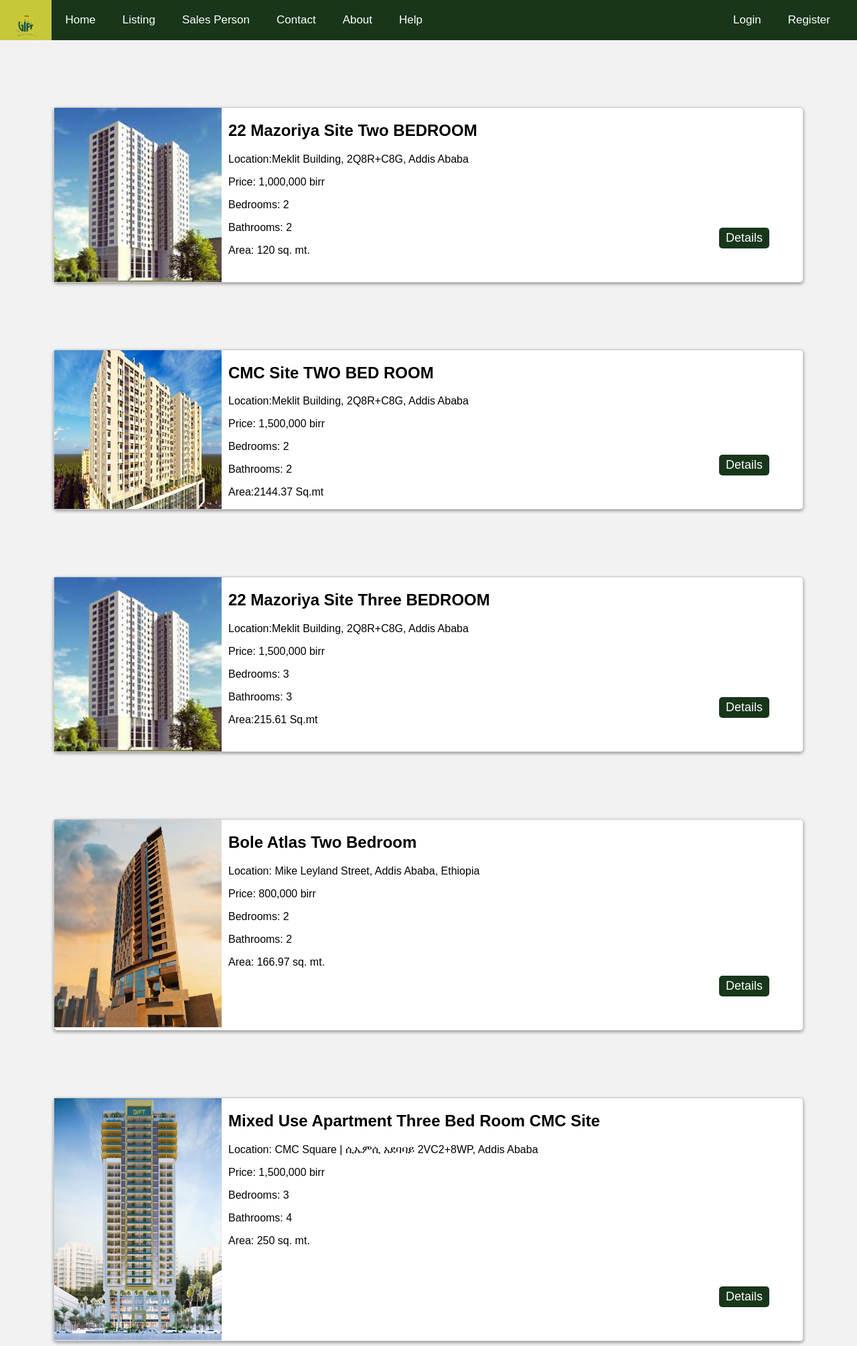
After one commit to Bethelhem-Yirga/Real-Estate-Management-System, a Django app: page /property_listing/ in a window 1280 px wide. The commit adds this page. Shown: the top 2010 px of the page at 67% size. Run offline with Django 5.2, Linux system fonts and the light colour scheme.

Commit message:
property listing page

```diff
--- a/Real_Estate_Project/app1/templates/home.html
+++ b/Real_Estate_Project/app1/templates/home.html
@@ -10,7 +10,7 @@
   <div class="navbar">
     <a href="#home" class="logo"><img src="{% static 'img/logo.png' %}" alt="Logo"></a>
     <a href="#home" class="home">Home</a>
-    <a href="#listing">Listing</a>
+    <a href="/property_listing">Listing</a>
     <a href="#salesperson">Sales Person</a>
     <a href="#contact">Contact</a>
     <a href="#about">About</a>
--- /dev/null
+++ b/Real_Estate_Project/app1/templates/property_listing.html
@@ -0,0 +1,204 @@
+{% load static %}
+<!DOCTYPE html>
+<html>
+<head>
+    <link rel="stylesheet" type="text/css" href="{% static 'css/home.css' %}">
+    <style>
+        body{
+            background-color: #f2f2f2;
+        }
+        /* Property Card */
+
+
+        .property-card {
+            display: flex;
+            border: 1px solid #ccc;
+            border-radius: 5px;
+            padding: 0px;
+            margin-left:80px;
+            margin-right:80px;
+            margin-bottom: 80px;
+            margin-top: 100px;
+            box-shadow: 0 2px 5px rgba(0, 0, 0, 0.4);
+            background-color: white;
+        }
+
+        /* Property Image */
+        .property-image {
+
+            width:250px;
+        }
+
+        .property-image img {
+            width: 100%;
+            height: 100%;
+        }
+
+        /* Property Description */
+        .property-description {
+            flex: 2;
+            padding-left: 10px;
+            position: relative;
+        }
+        .detail-btn {
+            position: absolute;
+            bottom: 50px;
+            right: 50px;
+            background-color:#18361a;
+            color: white;
+            padding: 5px 10px;
+            border-radius: 5px;
+            text-decoration: none;
+            display: inline-block;
+            transition: background-color 0.3s ease;
+            font-size:18px;
+        }
+
+
+    </style>
+</head>
+
+<body>
+<div class="navbar">
+    <a href="#home" class="logo"><img src="{% static 'img/logo.png' %}" alt="Logo"></a>
+    <a href="/" class="home">Home</a>
+    <a href="/">Listing</a>
+    <a href="#salesperson">Sales Person</a>
+    <a href="#contact">Contact</a>
+    <a href="#about">About</a>
+    <a href="#help">Help</a>
+    <a href="#register" class="register">Register</a>
+    <a href="#login" class="login">Login</a>
+</div>
+
+<!-- Property Listings -->
+<div class="property-listings">
+
+    <div class="property-card">
+        <div class="property-image">
+            <img src="{% static 'img/card3.jfif' %}" alt="Card 1" >
+        </div>
+        <div class="property-description">
+            <h2>22 Mazoriya Site Two BEDROOM</h2>
+            <p>Location:Meklit Building, 2Q8R+C8G, Addis Ababa</p>
+            <p>Price: 1,000,000 birr</p>
+            <p>Bedrooms: 2</p>
+            <p>Bathrooms: 2</p>
+            <p>Area: 120 sq. mt.</p>
+            <a href="#" class="detail-btn">Details</a>
+        </div>
+    </div>
+
+    <div class="property-card">
+        <div class="property-image">
+            <img src="{% static 'img/cmc.jpg' %}" alt="Card 1" >
+        </div>
+        <div class="property-description">
+            <h2>CMC Site TWO BED ROOM</h2>
+            <p>Location:Meklit Building, 2Q8R+C8G, Addis Ababa</p>
+            <p>Price: 1,500,000 birr</p>
+            <p>Bedrooms: 2</p>
+            <p>Bathrooms: 2</p>
+            <p>Area:2144.37 Sq.mt</p>
+            <a href="#" class="detail-btn">Details</a>
+        </div>
+    </div>
+
+
+    <div class="property-card">
+        <div class="property-image">
+            <img src="{% static 'img/card3.jfif' %}" alt="Card 1" >
+        </div>
+        <div class="property-description">
+            <h2>22 Mazoriya Site Three BEDROOM</h2>
+            <p>Location:Meklit Building, 2Q8R+C8G, Addis Ababa</p>
+            <p>Price: 1,500,000 birr</p>
+            <p>Bedrooms: 3</p>
+            <p>Bathrooms: 3</p>
+            <p>Area:215.61 Sq.mt</p>
+            <a href="#" class="detail-btn">Details</a>
+        </div>
+    </div>
+
+    <div class="property-card">
+        <div class="property-image">
+            <img src="{% static 'img/card-two.jpg' %}" alt="Card 1" style="height:310px">
+        </div>
+        <div class="property-description">
+            <h2>Bole Atlas Two Bedroom</h2>
+            <p>Location: Mike Leyland Street, Addis Ababa, Ethiopia</p>
+            <p>Price: 800,000 birr</p>
+            <p>Bedrooms: 2</p>
+            <p>Bathrooms: 2</p>
+            <p>Area: 166.97 sq. mt.</p>
+            <a href="#" class="detail-btn">Details</a>
+        </div>
+    </div>
+
+
+    <div class="property-card">
+        <div class="property-image">
+            <img src="{% static 'img/card-three.jpg' %}" alt="Property 3">
+        </div>
+        <div class="property-description">
+            <h2>Mixed Use Apartment Three Bed Room CMC Site</h2>
+            <p>Location: CMC Square | ሲኤምሲ አደባባይ 2VC2+8WP, Addis Ababa</p>
+            <p>Price: 1,500,000 birr</p>
+            <p>Bedrooms: 3</p>
+            <p>Bathrooms: 4</p>
+            <p>Area: 250 sq. mt.</p>
+            <a href="#" class="detail-btn">Details</a>
+        </div>
+    </div>
+
+
+    <div class="property-card">
+        <div class="property-image">
+            <img src="{% static 'img/card-four.jpg' %}" alt="Property 3">
+        </div>
+        <div class="property-description">
+            <h2>Duplex Apartment</h2>
+            <p>Location: Gift real estate, Ayat 05</p>
+            <p>Price: 1,500,000 birr</p>
+            <p>Bedrooms: 3</p>
+            <p>Bathrooms: 4</p>
+            <p>Area: 150.52 sq. mt.</p>
+            <a href="#" class="detail-btn">Details</a>
+        </div>
+    </div>
+
+    <!-- Add more property listings here -->
+</div>
+
+<footer>
+    <div class="footer-section opening-hours">
+        <h1>Opening Hours</h1>
+        <p>Monday - Friday: 8:00AM-5:00PM</p>
+        <p>Saturday: 8:00AM-12:00PM</p>
+    </div>
+    <div class="footer-section address">
+        <h1>Address</h1>
+        <p>Behar Building, 9th floor, Africa Avenue,</p>
+        <p>Addis Ababa, Ethiopia</p>
+        <p>Tel: +251-114670669</p>
+        <p>Fax: +251-114652154</p>
+    </div>
+    <div class="footer-section follow-us">
+        <h1>Follow Us</h1>
+        <div class="social-media-links">
+            <ul>
+                <a href="https://www.facebook.com/giftatofficial/"><img src="{% static 'img/FB.png' %}" alt="Facebook"
+                                                                         style="height:28px"></a>
+                <a href="https://www.youtube.com/@GIFTBusinessGroup"><img src="{% static 'img/YOUTUBE.png' %}"
+                                                                           alt="Youtube" style="height:22px"></a>
+                <a href="https://t.me/giftbusinessgroup"><img src="{% static 'img/TG.png' %}" alt="Telegram"
+                                                               style="height:22px"></a>
+                <a href="https://twitter.com/i/flow/login?redirect_after_login=%2FGIFTBusinessG"><img
+                            src="{% static 'img/TW.png' %}" alt="Twitter" style="height:22px"></a>
+            </ul>
+        </div>
+    </div>
+</footer>
+
+</body>
+</html>
--- a/Real_Estate_Project/app1/urls.py
+++ b/Real_Estate_Project/app1/urls.py
@@ -4,5 +4,6 @@ from . import views
 urlpatterns = [
     path('', views.home_view, name='index'),
     path('register/', views.registration_view  , name='registration'),
+    path('property_listing/', views.property_listing, name='property_listing'),
 
 ]
--- a/Real_Estate_Project/app1/views.py
+++ b/Real_Estate_Project/app1/views.py
@@ -5,3 +5,6 @@ def home_view(request):
 
 def registration_view(request):
     return render(request, 'registration.html')
+
+def property_listing(request):
+    return render(request, 'property_listing.html')
```
Also changed, not shown: Real_Estate_Project/static/img/cmc.jpg (added).
